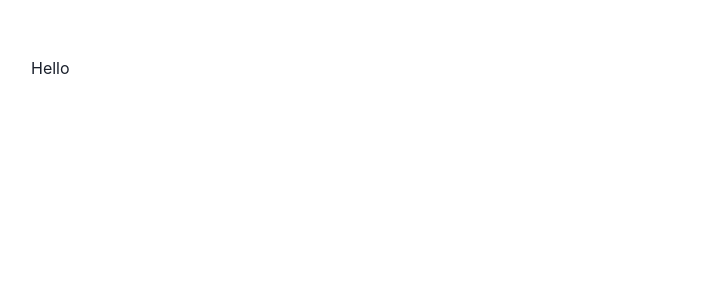
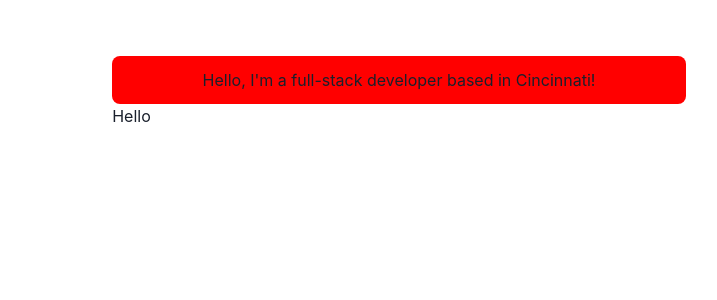
Before and after one commit to RaheemAbol/abol-ent, a Next.js app: page / in a window 1280 px wide. Shown: the top 300 px of the page, without its empty margins (241-958 px from the left). Built offline with nearby package versions, Linux system fonts and the light colour scheme.

Commit message:
updated box in index.js

```diff
--- a/pages/index.js
+++ b/pages/index.js
@@ -1,6 +1,14 @@
-import { Container } from '@chakra-ui/react'
+import { Container, Box } from '@chakra-ui/react'
 
 const Page = () => {
-  return <div>Hello</div>
+  return (
+    <Container>
+      <Box borderRadius="lg" bg="red" p={3} align="center">
+        Hello, I&apos;m a full-stack developer based in Cincinnati!
+      </Box>
+
+      <div>Hello</div>
+    </Container>
+  )
 }
 export default Page
```
